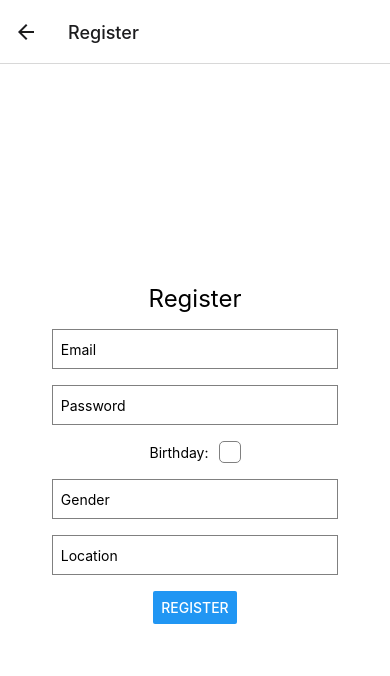
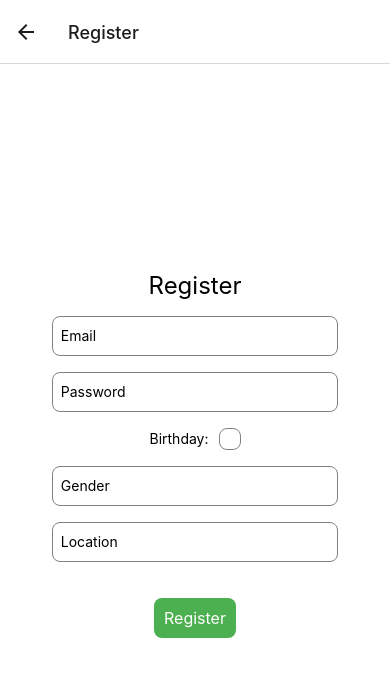
Before and after one commit to Lang0406/FYP2023, a React Native app: screen /Register in a window 390 px wide. Shown: the top 676 px of the page. Built offline with nearby package versions, Linux system fonts and the light colour scheme.

Commit message:
Changes to CSS

```diff
--- a/Register.js
+++ b/Register.js
@@ -1,5 +1,5 @@
 import React, { useState } from 'react';
-import { View, Text, TextInput, Button, Alert, StyleSheet } from 'react-native';
+import { View, Text, TextInput, Button, Alert, StyleSheet, ScrollView, KeyboardAvoidingView, Platform, TouchableOpacity } from 'react-native';
 import DateTimePicker from '@react-native-community/datetimepicker';
 import { firebase, db } from './firebase';
 
@@ -63,7 +63,6 @@ const Register = ({ navigation }) => {
     }
   };
 
-
   const handleDateChange = (event, selectedDate) => {
     const currentDate = selectedDate || new Date();
     setShowDatePicker(false);
@@ -101,8 +100,82 @@ const Register = ({ navigation }) => {
     setLocationValid(validateGenderAndLocation(location));
   };
 
+  const styles = StyleSheet.create({
+    container: {
+      flex: 1,
+      backgroundColor: '#fff',
+      justifyContent: 'center',
+      padding: 16,
+    },
+    scrollView: {
+      flexGrow: 1,
+      justifyContent: 'center',
+    },
+    title: {
+      fontSize: 24,
+      marginBottom: 16,
+      textAlign: 'center', // Center the text horizontally
+    },
+    input: {
+      height: 40,
+      width: '80%',
+      borderColor: 'gray',
+      borderWidth: 1,
+      marginBottom: 16,
+      paddingLeft: 8,
+      borderRadius: 8, // Add border radius to input fields
+      alignSelf: 'center', // Center the input horizontally
+    },
+    invalidInput: {
+      borderColor: 'red',
+    },
+    validationText: {
+      color: 'red',
+      marginBottom: 8,
+      textAlign: 'center', // Center the text horizontally
+    },
+    datePickerContainer: {
+      flexDirection: 'row',
+      alignItems: 'center',
+      marginBottom: 16,
+      alignSelf: 'center', // Center the container horizontally
+    },
+    datePickerLabel: {
+      marginRight: 10,
+    },
+    datePickerValue: {
+      padding: 10,
+      borderWidth: 1,
+      borderColor: 'gray',
+      borderRadius: 8, // Add border radius to date picker value
+      alignSelf: 'center', // Center the text horizontally
+    },
+    button: {
+      borderRadius: 8, // Add border radius to the button
+      alignSelf: 'center', // Center the button horizontally
+    },
+    // New styles for the additional button
+    registerButton: {
+      marginTop: 20,
+      padding: 10,
+      backgroundColor: '#4CAF50', // Green color, you can change it to your preferred color
+      borderRadius: 8,
+      alignSelf: 'center',
+    },
+    registerButtonText: {
+      color: 'white',
+      fontSize: 16,
+      textAlign: 'center',
+    },
+  });
+
   return (
-    <View style={styles.container}>
+    <KeyboardAvoidingView
+      behavior={Platform.OS === 'ios' ? 'padding' : 'height'}
+      style={styles.container}
+    >
+      <ScrollView contentContainerStyle={styles.scrollView}>
+        <View>
           <Text style={styles.title}>Register</Text>
           <TextInput
             style={[styles.input, emailValid === false && styles.invalidInput]}
@@ -151,52 +224,13 @@ const Register = ({ navigation }) => {
             value={location}
           />
           {locationValid === false && <Text style={styles.validationText}>{'\u2718'} Please enter a valid location</Text>}
-      <Button title="Register" onPress={handleRegister} />
+          <TouchableOpacity onPress={handleRegister} style={styles.registerButton}>
+            <Text style={styles.registerButtonText}>Register</Text>
+          </TouchableOpacity>
         </View>
+      </ScrollView>
+    </KeyboardAvoidingView>
   );
 };
 
-const styles = StyleSheet.create({
-  container: {
-    flex: 1,
-    backgroundColor: '#fff',
-    alignItems: 'center',
-    justifyContent: 'center',
-    padding: 16,
-  },
-  title: {
-    fontSize: 24,
-    marginBottom: 16,
-  },
-  input: {
-    height: 40,
-    width: '80%',
-    borderColor: 'gray',
-    borderWidth: 1,
-    marginBottom: 16,
-    paddingLeft: 8,
-  },
-  invalidInput: {
-    borderColor: 'red',
-  },
-  validationText: {
-    color: 'red',
-    marginBottom: 8,
-  },
-  datePickerContainer: {
-    flexDirection: 'row',
-    alignItems: 'center',
-    marginBottom: 16,
-  },
-  datePickerLabel: {
-    marginRight: 10,
-  },
-  datePickerValue: {
-    padding: 10,
-    borderWidth: 1,
-    borderColor: 'gray',
-    borderRadius: 5,
-  },
-});
-
 export default Register;
```
Also changed, not shown: package.json (+8 -7 lines), 1 other file (tests, documents, lock files or other folders). Lines whose indentation alone changed are shown as unchanged.
